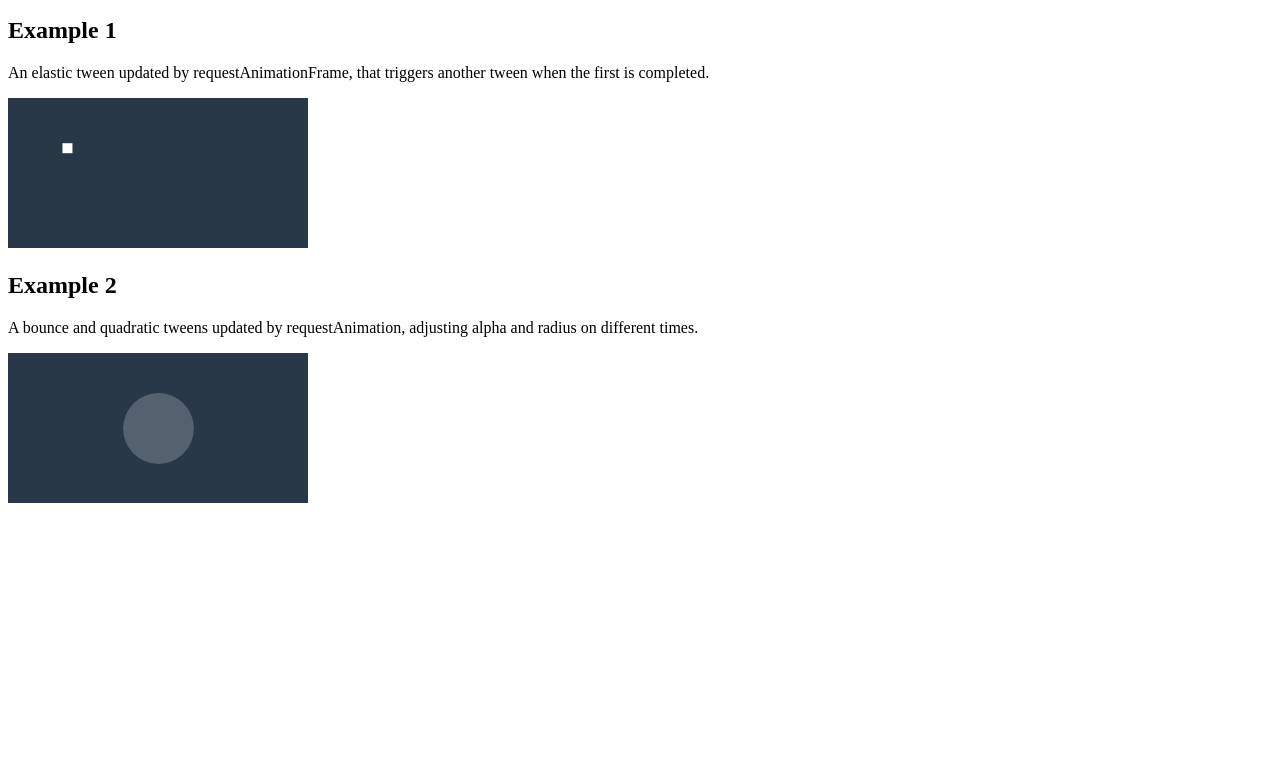
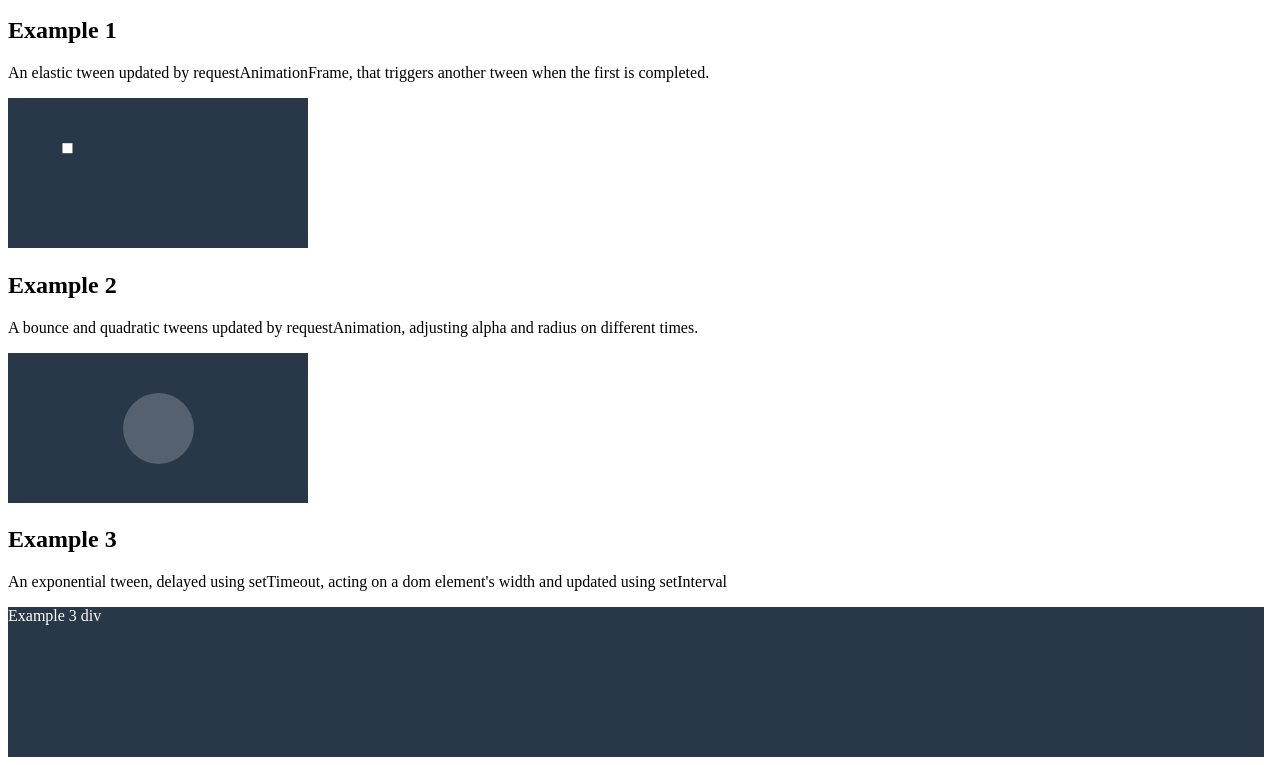
Before and after one commit to EyeOfMidas/manualtween, a plain HTML site: page index.html in a window 1280 px wide. Shown: the part 101-866 px from the top of the page. Before the commit the page ends 800 px from the top, so only its background shows below. Drawn offline with Linux system fonts and the light colour scheme.

Commit message:
adding dom element tween example

```diff
--- a/index.html
+++ b/index.html
@@ -3,6 +3,11 @@
 <head>
 	<meta http-equiv="content-type" content="text/html; charset=utf-8" />
     <meta name="viewport" content="width=device-width, initial-scale=1.0" />
+    <style type="text/css">
+        body{
+            margin: 8px;
+        }
+    </style>
 </head>
 <body>
     <h1>Manual Tween JS</h1>
@@ -13,6 +18,9 @@
     <h2>Example 2</h2>
     <p>A bounce and quadratic tweens updated by requestAnimation, adjusting alpha and radius on different times.</p>
     <canvas id="example2"></canvas>
+    <h2>Example 3</h2>
+    <p>An exponential tween, delayed using setTimeout, acting on a dom element's width and updated using setInterval</p>
+    <div id="example3" style="width: 300px; height: 150px; background-color: #283848; color: white;">Example 3 div</div>
 <script src="./manualtween.js"></script>
 <script>
     document.addEventListener("DOMContentLoaded", event => {
@@ -42,6 +50,7 @@
         onResize();
         example1Init();
         example2Init();
+        example3Init();
     }
 
     function update() {
@@ -148,6 +157,40 @@
         context.restore();
     }
 
+//Example 3
+
+let example3Shape = {width: 300};
+let example3Element;
+
+function example3Init() {
+    example3Element = document.getElementById("example3");
+
+    example3Width1();
+
+    setInterval(example3Update, 20);
+}
+
+function example3Width1() {
+    console.log(document.body.style);
+    let windowMargin = 24;
+
+    setTimeout(() => {
+        Tween.create(example3Shape, {width: window.innerWidth - windowMargin}, 1000, Tween.Easing.Exponential.EaseOut, example3Width2);
+    }, 1000);
+}
+
+function example3Width2() {
+    setTimeout(() => {
+    Tween.create(example3Shape, {width: 300}, 1000, Tween.Easing.Exponential.EaseOut, example3Width1);
+    }, 3000);
+}
+
+function example3Update() {
+    example3Element.style.width = Math.floor(example3Shape.width) + "px";
+}
+
+function example3Draw(context) {
+}
 
 </script>
 </body>
```
